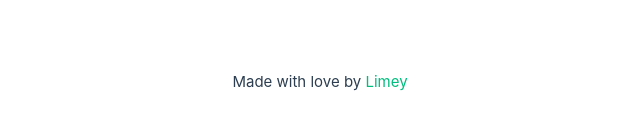
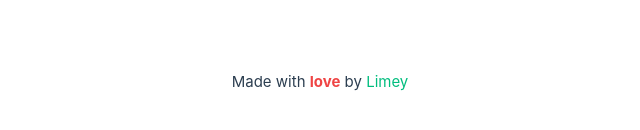
Before and after one commit to NotLimey/Authentication-in-vue, a Vue app: page / in a window 1280 px wide. Shown: the part 650-780 px from the top of the page, without its empty margins (320-960 px from the left). Built offline with nearby package versions, Linux system fonts and the light colour scheme.

Commit message:
added color to love

```diff
--- a/src/App.vue
+++ b/src/App.vue
@@ -66,7 +66,7 @@ export default {
     </details>
   </div>
   <div class="fixed bottom-14 w-full flex justify-center left-0">
-    <p>Made with love by <a href="https://github.com/notlimey" target="_blank" rel="noreferrer">Limey</a></p>
+    <p>Made with <span class="text-red-500 font-bold">love</span> by <a href="https://github.com/notlimey" target="_blank" rel="noreferrer">Limey</a></p>
   </div>
 </template>
 
```
